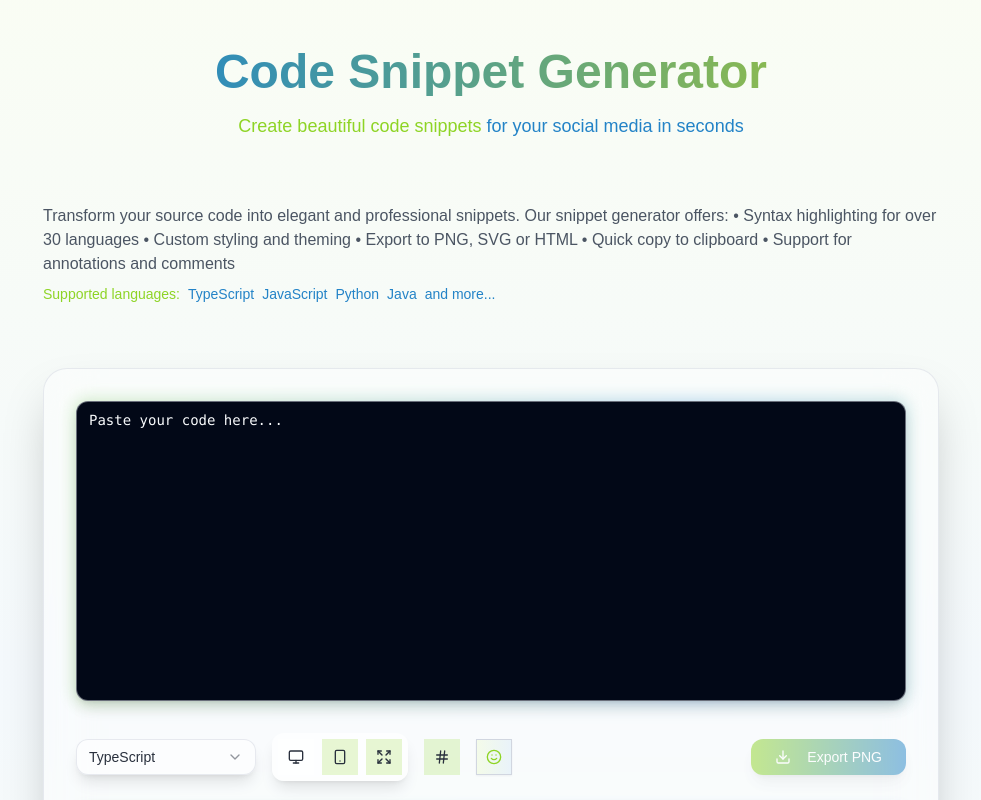
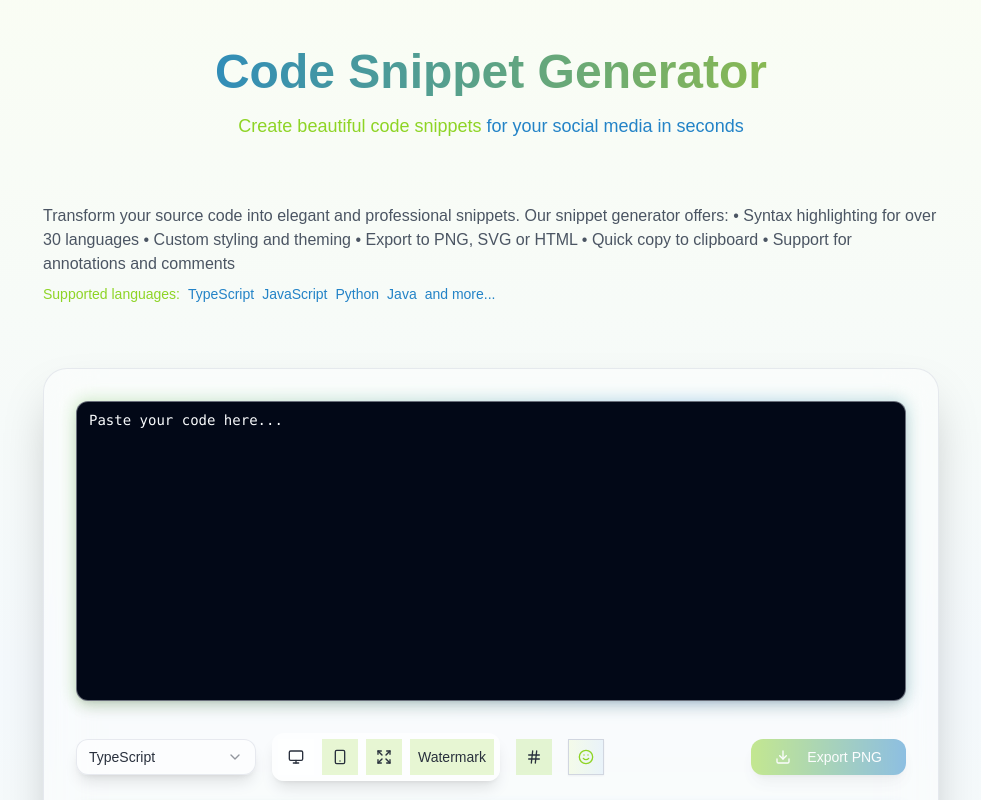
Before and after one commit to offroadlabs/snippet, a Next.js app: page / in a window 1280 px wide. Shown: the top 800 px of the page, without its empty margins (149-1130 px from the left). Built offline with nearby package versions, Linux system fonts and the light colour scheme.

Commit message:
feat: watermark devient une option

```diff
--- a/src/components/tools/code-snippet-generator.tsx
+++ b/src/components/tools/code-snippet-generator.tsx
@@ -20,6 +20,7 @@ export function CodeSnippetGenerator() {
   const [exportOptions, setExportOptions] = useState<ExportOptions>({
     format: "portrait",
     fitContent: true,
+    includeWatermark: true,
   });
   const [stamps, setStamps] = useState<Stamp[]>([]);
   const [selectedStamp, setSelectedStamp] = useState<string | null>(null);
@@ -190,7 +191,8 @@ export function CodeSnippetGenerator() {
 
       exportContainer.appendChild(contentToExport);
 
-      // Ajouter l'URL en filigrane
+      // Ajouter l'URL en filigrane si l'option est activée
+      if (exportOptions.includeWatermark) {
         const watermark = document.createElement("div");
         watermark.style.position = "absolute";
         watermark.style.bottom = "16px";
@@ -203,6 +205,7 @@ export function CodeSnippetGenerator() {
         watermark.style.opacity = "0.7";
         watermark.textContent = `Powered by ${SITE_URL}`;
         exportContainer.appendChild(watermark);
+      }
 
       document.body.appendChild(exportContainer);
 
--- a/src/components/tools/code-snippet-generator/export-format-toggle.tsx
+++ b/src/components/tools/code-snippet-generator/export-format-toggle.tsx
@@ -24,7 +24,7 @@ export function ExportFormatToggle({
           }))
         }
         className="bg-background/50 text-foreground border-border/50 hover:bg-background/70 data-[state=on]:bg-primary/20 transition-all duration-300"
-        aria-label="Export en paysage"
+        aria-label="Export in landscape"
       >
         <Monitor className="h-4 w-4" />
       </Toggle>
@@ -37,7 +37,7 @@ export function ExportFormatToggle({
           }))
         }
         className="bg-background/50 text-foreground border-border/50 hover:bg-background/70 data-[state=on]:bg-primary/20 transition-all duration-300"
-        aria-label="Export en portrait"
+        aria-label="Export in portrait"
       >
         <Smartphone className="h-4 w-4" />
       </Toggle>
@@ -50,9 +50,22 @@ export function ExportFormatToggle({
           }))
         }
         className="bg-background/50 text-foreground border-border/50 hover:bg-background/70 data-[state=on]:bg-primary/20 transition-all duration-300"
-        aria-label="Ajuster à la taille du contenu"
+        aria-label="Fit to content"
       >
         <Expand className="h-4 w-4" />
+      </Toggle>
+      <Toggle
+        pressed={exportOptions.includeWatermark}
+        onPressedChange={(pressed) =>
+          setExportOptions((prev: ExportOptions) => ({
+            ...prev,
+            includeWatermark: pressed,
+          }))
+        }
+        className="bg-background/50 text-foreground border-border/50 hover:bg-background/70 data-[state=on]:bg-primary/20 transition-all duration-300"
+        aria-label="Include watermark"
+      >
+        Watermark
       </Toggle>
     </div>
   );
--- a/src/components/tools/code-snippet-generator/types.ts
+++ b/src/components/tools/code-snippet-generator/types.ts
@@ -3,6 +3,7 @@ export type ExportFormat = "landscape" | "portrait";
 export interface ExportOptions {
   format: ExportFormat;
   fitContent: boolean;
+  includeWatermark: boolean;
 }
 
 export interface Language {
```
Lines whose indentation alone changed are shown as unchanged.
